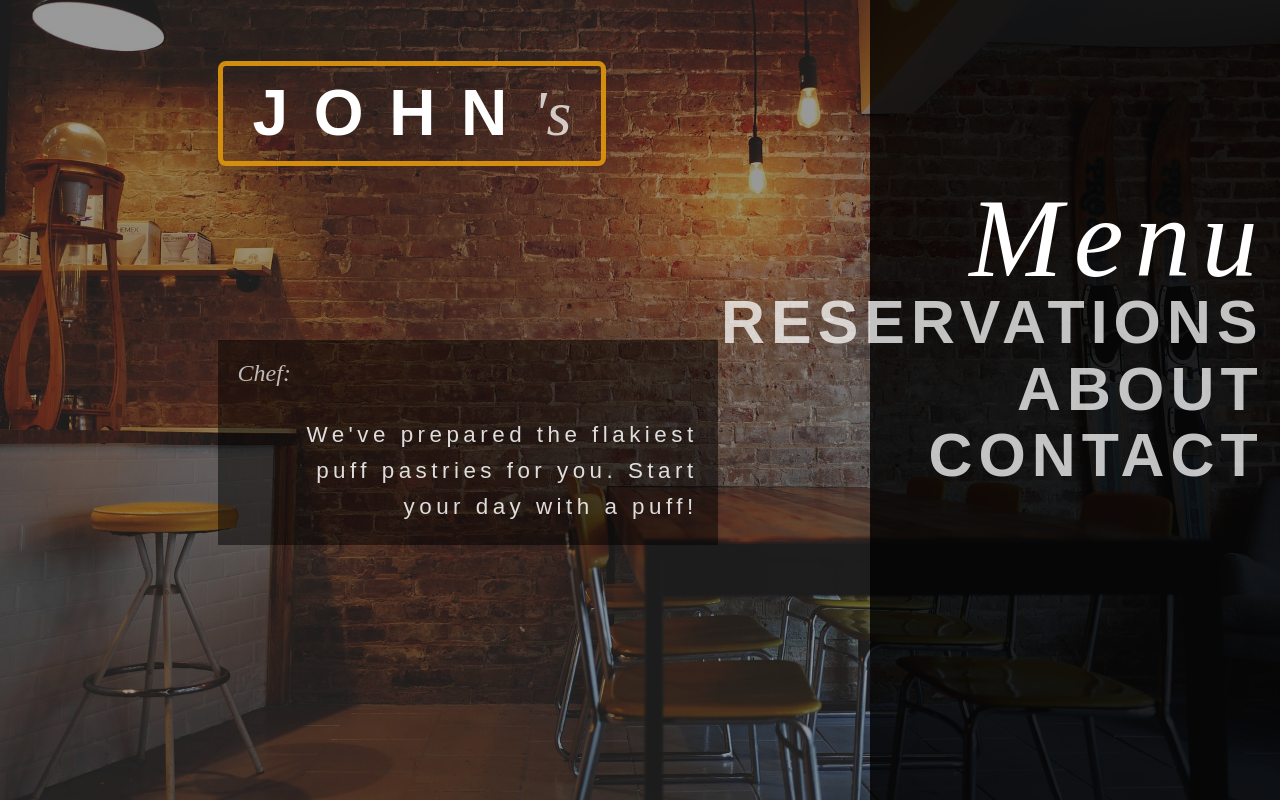
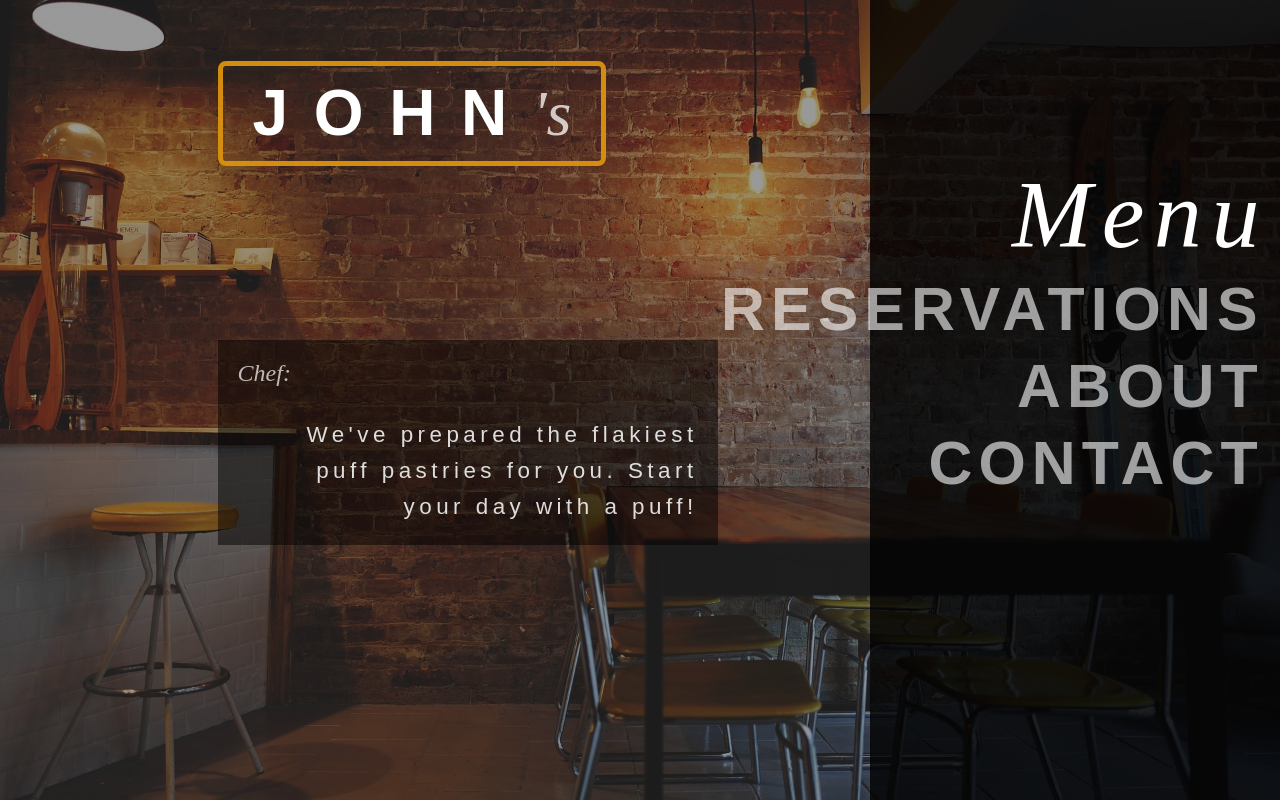
Before and after one commit to akashdas98/restaurant, a plain HTML site: page index.html in a window 1280 px wide. Drawn offline with Linux system fonts and the light colour scheme.

Commit message:
Start building tabbed browsing logic.

```diff
--- a/main.js
+++ b/main.js
@@ -106,7 +106,7 @@ eval("__webpack_require__.r(__webpack_exports__);\n/* harmony export (binding) *
 /***/ (function(module, __webpack_exports__, __webpack_require__) {
 
 "use strict";
-eval("__webpack_require__.r(__webpack_exports__);\n/* harmony import */ var _pageload__WEBPACK_IMPORTED_MODULE_0__ = __webpack_require__(/*! ./pageload */ \"./src/pageload.js\");\n\n\nObject(_pageload__WEBPACK_IMPORTED_MODULE_0__[\"pageload\"])();\n\n//# sourceURL=webpack:///./src/index.js?");
+eval("__webpack_require__.r(__webpack_exports__);\n/* harmony import */ var _pageload__WEBPACK_IMPORTED_MODULE_0__ = __webpack_require__(/*! ./pageload */ \"./src/pageload.js\");\n\n\nObject(_pageload__WEBPACK_IMPORTED_MODULE_0__[\"pageload\"])();\n\nconst Tabs = (() => {\n  const tabs = document.querySelectorAll('nav a');\n  \n  function clickTab() {\n    tabs.forEach(tab => {\n      tab.addEventListener('click', () => {\n        reset();\n        newTab(tab);\n      });\n    });\n  }\n\n  function reset() {\n    Array.from(tabs).forEach(tab => {\n      tab.style.borderBottom = '0';\n    });\n  }\n\n  function newTab(tab) {\n    tab.style.borderBottom = '5px solid rgba(211, 110, 15, 0.95)';\n  }\n\n  return {clickTab};\n})();\n\nTabs.clickTab();\n\n//# sourceURL=webpack:///./src/index.js?");
 
 /***/ }),
 
--- a/style.css
+++ b/style.css
@@ -112,28 +112,29 @@ nav ul li {
   letter-spacing: 0.1em;
   font-weight: 600;
   text-transform: uppercase;
-  line-height: 1.1em;
+  margin: 0;
+  line-height: 1em;
+  padding-bottom: 3%;
   cursor: pointer;
-  color: rgba(255, 255, 255, 0.75);
+  color: rgba(255, 255, 255, 0.6);
 }
 
 nav ul li:first-child {
-  font-size: 7em;
+  font-size: 6em;
   font-style: italic;
   font-family: 'Times New Roman', Times, serif;
   letter-spacing: 0.1em;
   font-weight: 400;
   text-transform: none;
-  line-height: 0.9em;
   margin-right: -1%;
   color: rgba(255, 255, 255, 1);
 }
 
-nav ul li a {
+nav a {
   transition: all 0.1s;
 }
 
-nav ul li a:hover {
+nav a:hover {
   padding-right: 8px;
 }
 
```
